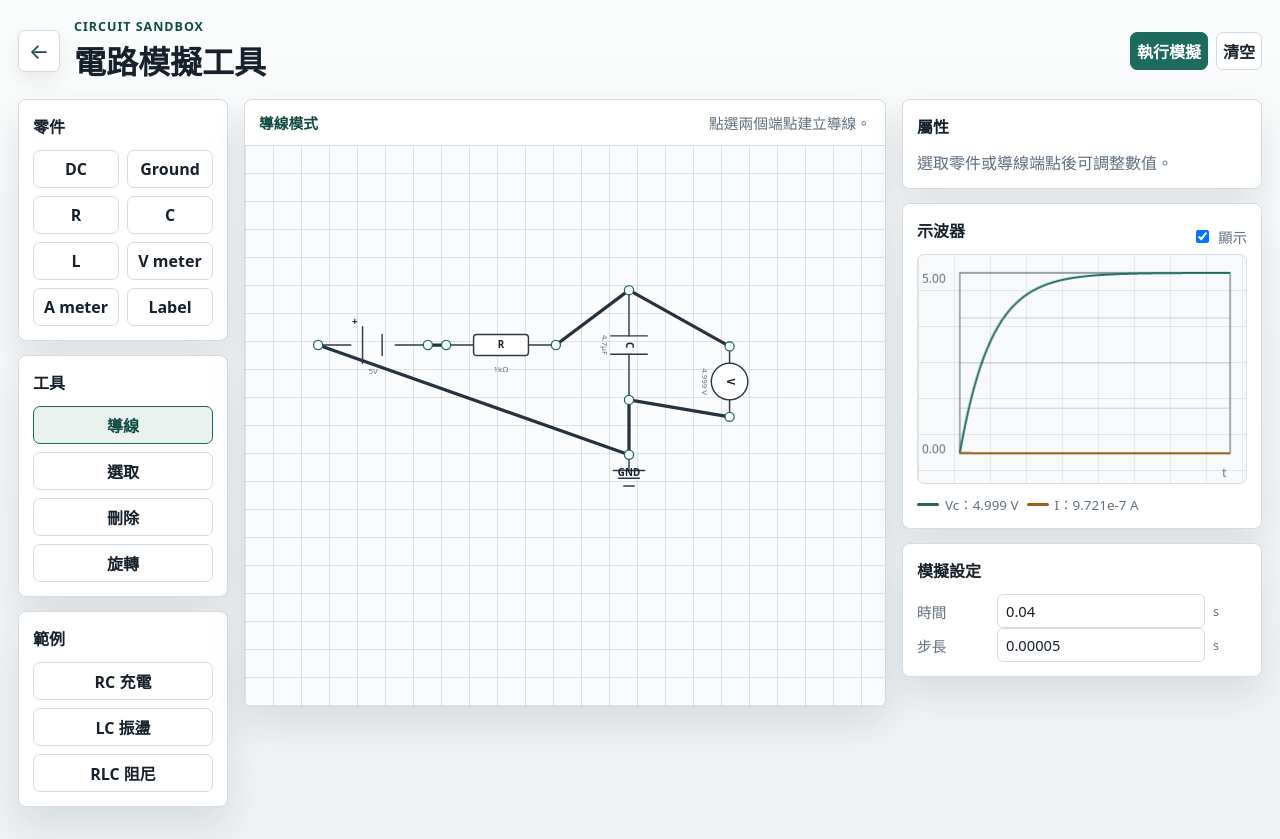
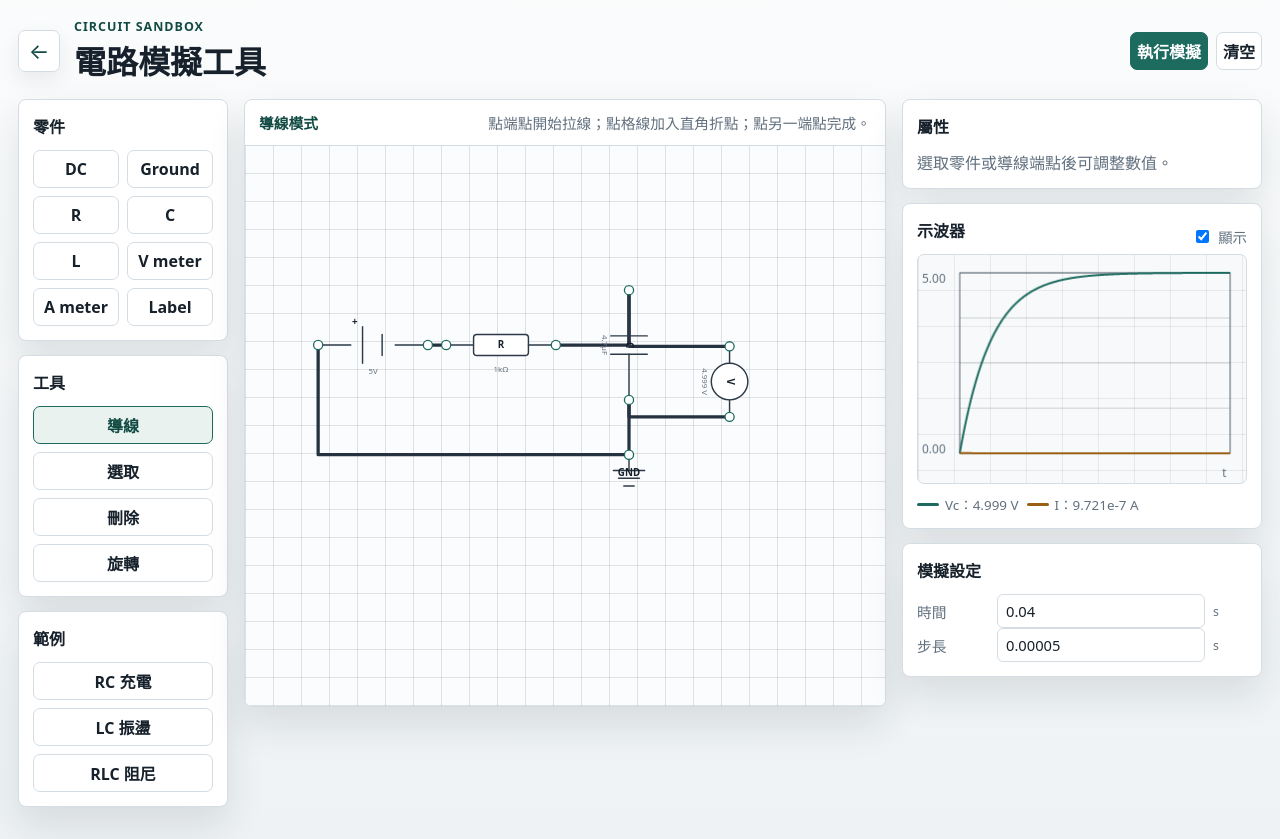
Before and after one commit to YunHsiuLu/yunhsiulu.github.io, a plain HTML site: page portfolio/CircuitLab/index.html in a window 1280 px wide. Both pictures are taken after a click on the button "導線". Drawn offline with Linux system fonts and the light colour scheme.

Commit message:
26/07/19 19:51:28 auto push

```diff
--- a/portfolio/CircuitLab/script.js
+++ b/portfolio/CircuitLab/script.js
@@ -52,6 +52,7 @@ const state = {
   wires: [],
   selected: null,
   wireStart: null,
+  wireDraft: null,
   nextId: 1,
   traces: [],
 };
@@ -98,13 +99,18 @@ function formatEngineering(value) {
 function setMode(mode) {
   state.mode = mode;
   state.wireStart = null;
+  state.wireDraft = null;
   document.querySelectorAll("button[data-tool], #wireBtn, #selectBtn").forEach((button) => {
     button.classList.toggle("is-active", button.dataset.tool === mode || button.id === `${mode}Btn`);
   });
   const text = mode === "wire" ? "導線模式" : mode === "select" ? "選取模式" : `放置 ${labels[mode]}`;
   ui.modeText.textContent = text;
   ui.messageText.textContent =
-    mode === "wire" ? "點選兩個端點建立導線。" : mode === "select" ? "拖曳零件可移動，選取後可改值。" : "在格線上點一下放置零件。";
+    mode === "wire"
+      ? "點端點開始拉線；點格線加入直角折點；點另一端點完成。"
+      : mode === "select"
+        ? "拖曳零件可移動，選取後可改值。"
+        : "在格線上點一下放置零件。";
   render();
 }
 
@@ -168,16 +174,71 @@ function findTerminal(point) {
   return null;
 }
 
-function addWire(from, to) {
+function pointsEqual(a, b) {
+  return a && b && a.x === b.x && a.y === b.y;
+}
+
+function compactRoute(points) {
+  const withoutDuplicates = [];
+  for (const point of points) {
+    if (!pointsEqual(withoutDuplicates.at(-1), point)) withoutDuplicates.push(point);
+  }
+  const compacted = [];
+  for (const point of withoutDuplicates) {
+    const prev = compacted.at(-1);
+    const prevPrev = compacted.at(-2);
+    const isCollinear = prevPrev && prev && ((prevPrev.x === prev.x && prev.x === point.x) || (prevPrev.y === prev.y && prev.y === point.y));
+    if (isCollinear) compacted[compacted.length - 1] = point;
+    else compacted.push(point);
+  }
+  return compacted;
+}
+
+function buildOrthogonalRoute(start, bends, end) {
+  const route = [start];
+  for (const target of [...bends, end]) {
+    const current = route.at(-1);
+    if (!current) continue;
+    if (current.x !== target.x && current.y !== target.y) route.push({ x: target.x, y: current.y });
+    route.push(target);
+  }
+  return compactRoute(route);
+}
+
+function routeToPath(route) {
+  if (!route.length) return "";
+  const [first, ...rest] = route;
+  return `M ${first.x} ${first.y} ${rest.map((point) => `L ${point.x} ${point.y}`).join(" ")}`;
+}
+
+function routeForWire(wire) {
+  const from = terminalById(wire.from);
+  const to = terminalById(wire.to);
+  if (!from || !to) return [];
+  return buildOrthogonalRoute(from, wire.points || [], to);
+}
+
+function draftRoute() {
+  if (!state.wireDraft?.preview) return [];
+  return buildOrthogonalRoute(state.wireDraft.from, state.wireDraft.points, state.wireDraft.preview);
+}
+
+function addWire(from, to, points = []) {
   if (!from || !to || from.id === to.id) return;
-  const exists = state.wires.some((wire) => {
+  const existing = state.wires.find((wire) => {
     return (wire.from === from.id && wire.to === to.id) || (wire.from === to.id && wire.to === from.id);
   });
-  if (!exists) {
-    state.wires.push({ id: `w${state.nextId++}`, from: from.id, to: to.id });
+  let selectedWireId = existing?.id;
+  if (!existing) {
+    const route = buildOrthogonalRoute(from, points, to);
+    const bendPoints = compactRoute(route.slice(1, -1));
+    const wire = { id: `w${state.nextId++}`, from: from.id, to: to.id, points: bendPoints };
+    state.wires.push(wire);
+    selectedWireId = wire.id;
   }
   state.wireStart = null;
-  selectItem({ kind: "wire", id: state.wires[state.wires.length - 1].id });
+  state.wireDraft = null;
+  selectItem({ kind: "wire", id: selectedWireId });
 }
 
 function selectItem(item) {
@@ -199,16 +260,16 @@ function selectedWire() {
 function render() {
   svg.replaceChildren();
   renderWires();
+  renderWireDraft();
   renderComponents();
 }
 
 function renderWires() {
   for (const wire of state.wires) {
-    const from = terminalById(wire.from);
-    const to = terminalById(wire.to);
-    if (!from || !to) continue;
+    const route = routeForWire(wire);
+    if (!route.length) continue;
     const path = createSvgElement("path", {
-      d: `M ${from.x} ${from.y} L ${to.x} ${to.y}`,
+      d: routeToPath(route),
       class: `wire-path ${state.selected?.id === wire.id ? "is-selected" : ""}`,
       "data-wire": wire.id,
     });
@@ -217,6 +278,25 @@ function renderWires() {
       selectItem({ kind: "wire", id: wire.id });
     });
     svg.append(path);
+
+    if (state.selected?.id === wire.id) {
+      for (const point of wire.points || []) {
+        svg.append(createSvgElement("circle", { cx: point.x, cy: point.y, r: 5, class: "wire-bend" }));
+      }
+    }
+  }
+}
+
+function renderWireDraft() {
+  const route = draftRoute();
+  if (route.length < 2) return;
+  const path = createSvgElement("path", {
+    d: routeToPath(route),
+    class: "wire-path wire-preview",
+  });
+  svg.append(path);
+  for (const point of state.wireDraft.points) {
+    svg.append(createSvgElement("circle", { cx: point.x, cy: point.y, r: 5, class: "wire-bend is-draft" }));
   }
 }
 
@@ -327,14 +407,31 @@ function handleTerminalClick(terminal) {
     selectItem({ kind: "component", id: terminal.component.id });
     return;
   }
-  if (!state.wireStart) {
+  if (!state.wireDraft) {
     state.wireStart = terminal;
-    ui.messageText.textContent = "已選取第一個端點，請點第二個端點。";
+    state.wireDraft = { from: terminal, points: [], preview: terminal };
+    ui.messageText.textContent = "已選取第一個端點；可點格線加入折點，或點另一端點完成。";
     render();
     return;
   }
-  addWire(state.wireStart, terminal);
+  if (state.wireDraft.from.id === terminal.id) {
+    ui.messageText.textContent = "起點與終點相同；請點另一個端點完成導線，或按 Esc 取消。";
+    return;
+  }
+  addWire(state.wireDraft.from, terminal, state.wireDraft.points);
   ui.messageText.textContent = "導線已建立。";
+  render();
+}
+
+function addWireBend(point) {
+  if (!state.wireDraft) {
+    ui.messageText.textContent = "請先點選一個端點開始拉導線。";
+    return;
+  }
+  const last = state.wireDraft.points.at(-1) || state.wireDraft.from;
+  if (!pointsEqual(last, point)) state.wireDraft.points.push(point);
+  state.wireDraft.preview = point;
+  ui.messageText.textContent = "已加入折點；可繼續點格線延伸，或點端點完成。";
   render();
 }
 
@@ -370,6 +467,9 @@ function renderProperties() {
     const title = document.createElement("p");
     title.textContent = `導線：${wire.id}`;
     ui.propertyPanel.append(title);
+    const detail = document.createElement("p");
+    detail.textContent = `直角折點：${(wire.points || []).length} 個`;
+    ui.propertyPanel.append(detail);
   } else {
     const text = document.createElement("p");
     text.textContent = "選取零件或導線端點後可調整數值。";
@@ -434,6 +534,7 @@ function clearAll() {
   state.wires = [];
   state.selected = null;
   state.wireStart = null;
+  state.wireDraft = null;
   renderProperties();
   state.traces = [];
   drawScope([]);
@@ -738,10 +839,17 @@ svg.addEventListener("pointerdown", (event) => {
   } else if (state.mode === "wire") {
     const terminal = findTerminal(point);
     if (terminal) handleTerminalClick(terminal);
+    else addWireBend(point);
   } else {
     addComponent(state.mode, point.x, point.y);
     setMode("select");
   }
+});
+
+svg.addEventListener("pointermove", (event) => {
+  if (state.mode !== "wire" || !state.wireDraft) return;
+  state.wireDraft.preview = getBoardPoint(event);
+  render();
 });
 
 document.addEventListener("keydown", (event) => {
--- a/portfolio/CircuitLab/style.css
+++ b/portfolio/CircuitLab/style.css
@@ -220,6 +220,24 @@ h2 {
   stroke: var(--accent);
 }
 
+.wire-preview {
+  stroke: var(--accent);
+  stroke-dasharray: 10 8;
+  opacity: 0.72;
+  pointer-events: none;
+}
+
+.wire-bend {
+  fill: var(--panel);
+  stroke: var(--accent);
+  stroke-width: 2;
+  pointer-events: none;
+}
+
+.wire-bend.is-draft {
+  fill: var(--accent);
+}
+
 .component-body {
   fill: var(--panel);
   stroke: #2c3a47;
```
